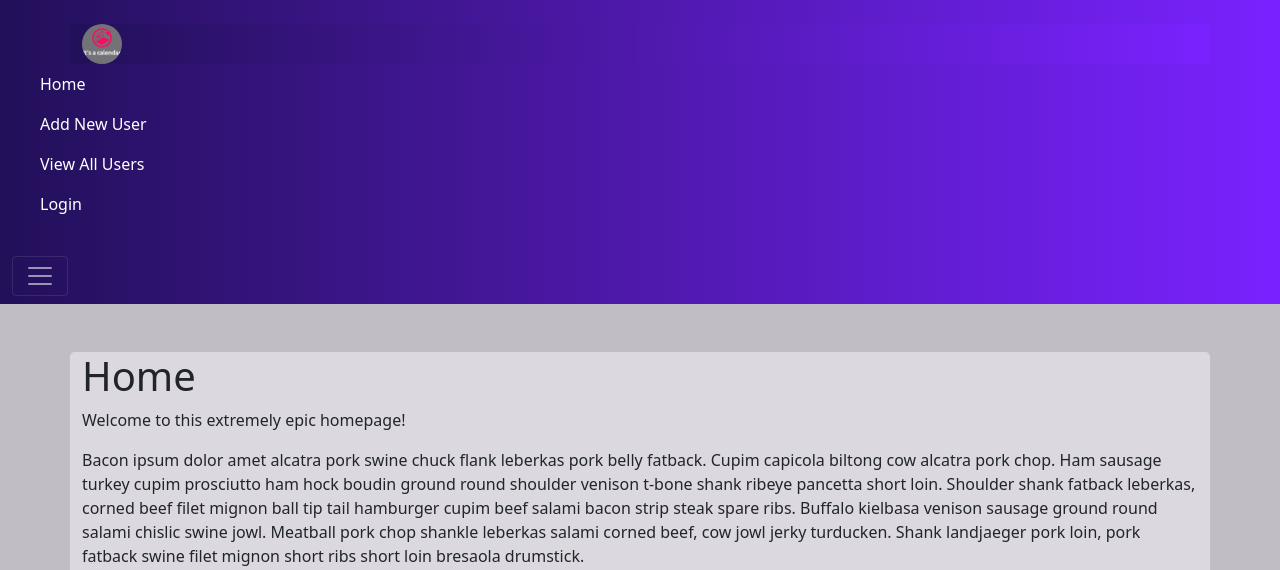
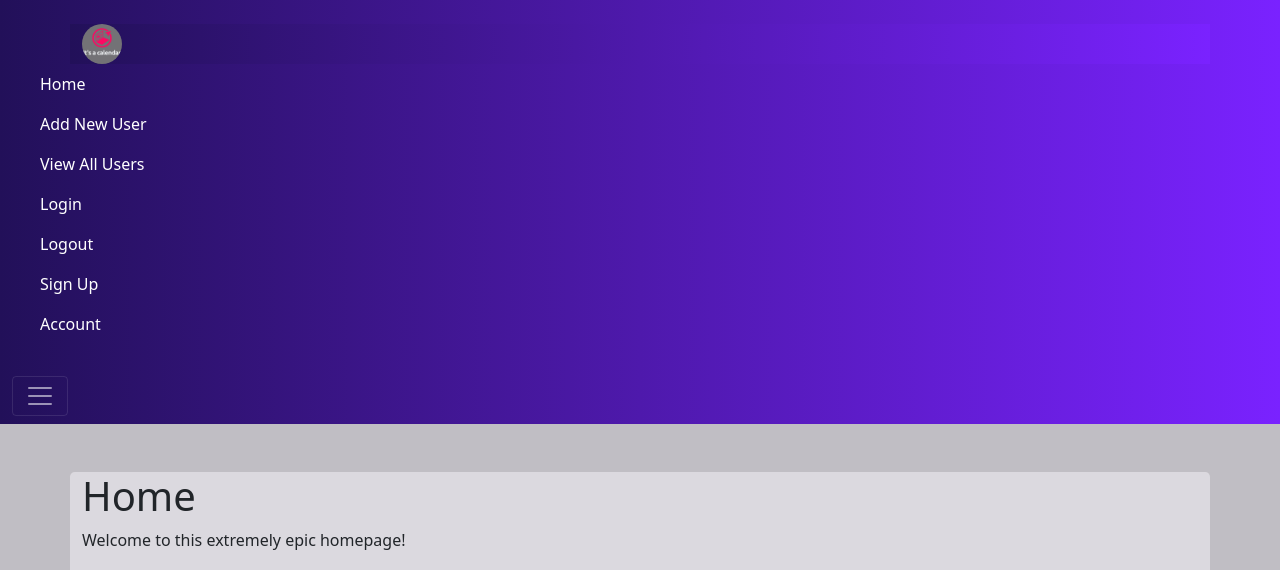
Before and after one commit to jaybyrd3/cs341, a Flask app: page / in a window 1280 px wide, after a click that opens the changed part. Shown: the top 570 px of the page. Run offline with Flask 3, Linux system fonts and the light colour scheme; some libraries are stand-ins or nearby versions.

Commit message:
added new links to header

```diff
--- a/templates/account.html
+++ b/templates/account.html
@@ -21,6 +21,9 @@
                 <a href = "/add" class = "nav-link text-white">Add New User</a>
                 <a href = "/users" class = "nav-link text-white">View All Users</a>
                 <a href = "/login" class = "nav-link text-white">Login</a>
+                <a href = "/logout" class = "nav-link text-white">Logout</a>
+                <a href = "/signup" class = "nav-link text-white">Sign Up</a>
+                <a href = "/account" class = "nav-link text-white">Account</a>
             </div>
         </div>
         <nav class="navbar navbar-dark our-nav">
--- a/templates/add_user.html
+++ b/templates/add_user.html
@@ -21,6 +21,9 @@
             <a href = "/add" class = "nav-link text-white">Add New User</a>
             <a href = "/users" class = "nav-link text-white">View All Users</a>
             <a href = "/login" class = "nav-link text-white">Login</a>
+            <a href = "/logout" class = "nav-link text-white">Logout</a>
+            <a href = "/signup" class = "nav-link text-white">Sign Up</a>
+            <a href = "/account" class = "nav-link text-white">Account</a>
         </div>
     </div>
     <nav class="navbar navbar-dark our-nav">
--- a/templates/index.html
+++ b/templates/index.html
@@ -22,6 +22,9 @@
                 <a href = "/add" class = "nav-link text-white">Add New User</a>
                 <a href = "/users" class = "nav-link text-white">View All Users</a>
                 <a href = "/login" class = "nav-link text-white">Login</a>
+                <a href = "/logout" class = "nav-link text-white">Logout</a>
+                <a href = "/signup" class = "nav-link text-white">Sign Up</a>
+                <a href = "/account" class = "nav-link text-white">Account</a>
             </div>
         </div>
         <nav class="navbar navbar-dark our-nav">
--- a/templates/login.html
+++ b/templates/login.html
@@ -20,6 +20,9 @@
                 <a href = "/add" class = "nav-link text-white">Add New User</a>
                 <a href = "/users" class = "nav-link text-white">View All Users</a>
                 <a href = "/login" class = "nav-link text-white">Login</a>
+                <a href = "/logout" class = "nav-link text-white">Logout</a>
+                <a href = "/signup" class = "nav-link text-white">Sign Up</a>
+                <a href = "/account" class = "nav-link text-white">Account</a>
             </div>
         </div>
         <nav class="navbar navbar-dark our-nav">
--- a/templates/signup.html
+++ b/templates/signup.html
@@ -20,6 +20,9 @@
                 <a href = "/add" class = "nav-link text-white">Add New User</a>
                 <a href = "/users" class = "nav-link text-white">View All Users</a>
                 <a href = "/login" class = "nav-link text-white">Login</a>
+                <a href = "/logout" class = "nav-link text-white">Logout</a>
+                <a href = "/signup" class = "nav-link text-white">Sign Up</a>
+                <a href = "/account" class = "nav-link text-white">Account</a>
             </div>
         </div>
         <nav class="navbar navbar-dark our-nav">
--- a/templates/view_users.html
+++ b/templates/view_users.html
@@ -21,6 +21,9 @@
             <a href = "/add" class = "nav-link text-white">Add New User</a>
             <a href = "/users" class = "nav-link text-white">View All Users</a>
             <a href = "/login" class = "nav-link text-white">Login</a>
+            <a href = "/logout" class = "nav-link text-white">Logout</a>
+                <a href = "/signup" class = "nav-link text-white">Sign Up</a>
+                <a href = "/account" class = "nav-link text-white">Account</a>
         </div>
     </div>
     <nav class="navbar navbar-dark our-nav">
```
